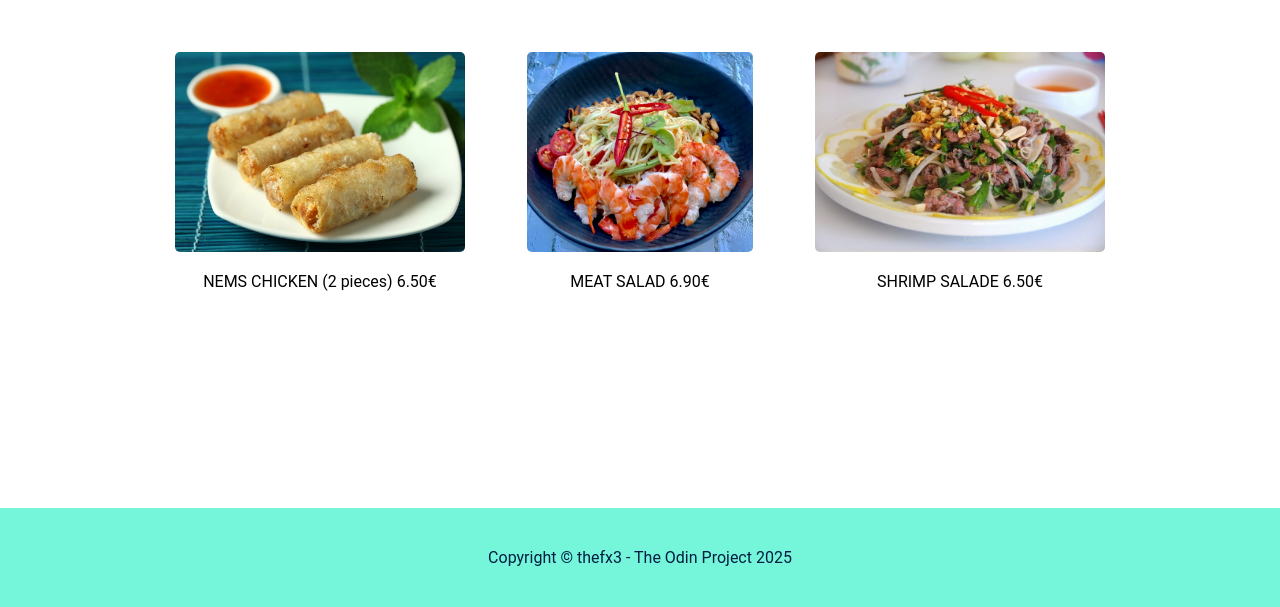
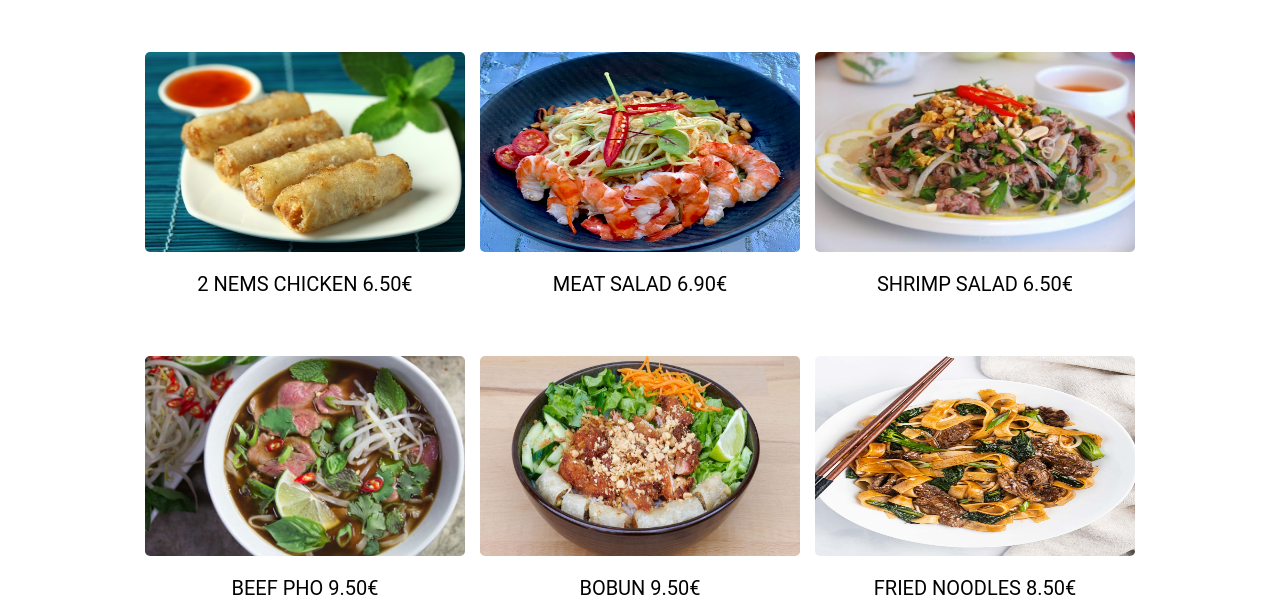
Before and after one commit to thefx3/restaurant_page, a website built with webpack: page src/template.html in a window 1280 px wide. Shown: the part 193-800 px from the top of the page. Built offline with nearby package versions, Linux system fonts and the light colour scheme.

Commit message:
Add main dish and flexible page

```diff
--- a/src/menu.js
+++ b/src/menu.js
@@ -2,6 +2,9 @@ import nemImage from './images/entrees_1.jpeg'
 import saladImage from './images/entrees_3.jpeg'
 import saladShrimp from './images/entrees_4.jpg'
 
+import main1 from './images/main_1.jpg'
+import main2 from './images/main_2.jpg'
+import main3 from './images/main_3.jpg'
 
 export function menu () {
     const menu_content = document.getElementById("content");
@@ -51,7 +54,7 @@ export function menu () {
 
 
     entries_items.appendChild(
-        createMenuItem("NEMS CHICKEN (2 pieces) 6.50€", nemImage, "NEMS", "image-nems")
+        createMenuItem("2 NEMS CHICKEN 6.50€", nemImage, "Nems", "image-nems")
     );
 
     entries_items.appendChild(
@@ -59,8 +62,22 @@ export function menu () {
     );
 
     entries_items.appendChild(
-        createMenuItem("SHRIMP SALADE 6.50€", saladShrimp, "Salad", "image-shrimp")
+        createMenuItem("SHRIMP SALAD 6.50€", saladShrimp, "Salad", "image-shrimp")
     );
 
 
+    const main_items = document.createElement("div");
+    main_items.classList.add("main-items");
+    menu.appendChild(main_items);
+
+    main_items.appendChild(
+        createMenuItem("BEEF PHO 9.50€", main1, "Pho", "image-pho")
+    );
+    main_items.appendChild(
+        createMenuItem("BOBUN 9.50€", main2, "Bobun", "image-bobun")
+    );
+    main_items.appendChild(
+        createMenuItem("FRIED NOODLES 8.50€", main3, "Noodles", "image-noodles")
+    );
+
 }
--- a/src/styles.css
+++ b/src/styles.css
@@ -16,6 +16,8 @@ html, body {
     height: 100%;
     display: flex;
     flex-direction: column;
+    margin: 0;
+    min-width: 500px;
 }
 
 body {
@@ -24,27 +26,24 @@ body {
 
 header {
     justify-self: center;
-    width: 100%;
     padding: 1rem 2rem;
     background-color:  var(--primary-color);
 }
 
 #content {
     display: flex;
+    flex:1;
     flex-direction: column;
-    height: 100%;
 }
 
 .copyright {
-
     background-color: var(--primary-color);
     color: var(--thirdary-color);
-    width: 100%;
     padding : 40px 20% 40px 20%;
     text-align: center;
     justify-content: center;
     align-items: center;
-
+    justify-self: self-end;
 }
 
 nav {
@@ -59,7 +58,11 @@ nav {
         display: flex;
         gap: 25px;
 
+        display: flex;
+        flex-flow: row wrap;
+
         > * {
+            flex:1;
             width: 120px ;
             height: 50px;
             font-size: 20px;
@@ -149,25 +152,37 @@ nav button:hover {
 }
 
 img {
+    height: 200px;
+    aspect-ratio: 1/0.6;
     max-width: 100%;
-    height: 200px;
     border-radius: 5px;
 }
 
-.entries-items {
+.entries-items, .main-items {
     display: grid; ;
-    grid-template-columns: repeat(3, minmax(150px, 300px));
+    grid-template-columns: repeat(auto-fit, minmax(200px, 1fr));
     margin-bottom: 50px;
     margin: 0 auto;
-    gap: 20px;
+    gap: 5px;
+    width: 100%;
+    max-width: 1000px;
+
+    margin-bottom: 50px;
 }
 
 
 .menu-item {
     display: flex;
     align-items: center;
+    justify-items: center;
     flex-direction: column;
     padding: 5px;
     gap: 20px;
+    width: 100%;
+    box-sizing: border-box;
+}
 
+.item-text {
+    font-size: 20px;
+    text-align: center;
 }
```
Also changed, not shown: src/images/main_1.jpg (added), src/images/main_2.jpg (added), src/images/main_3.jpg (added).
